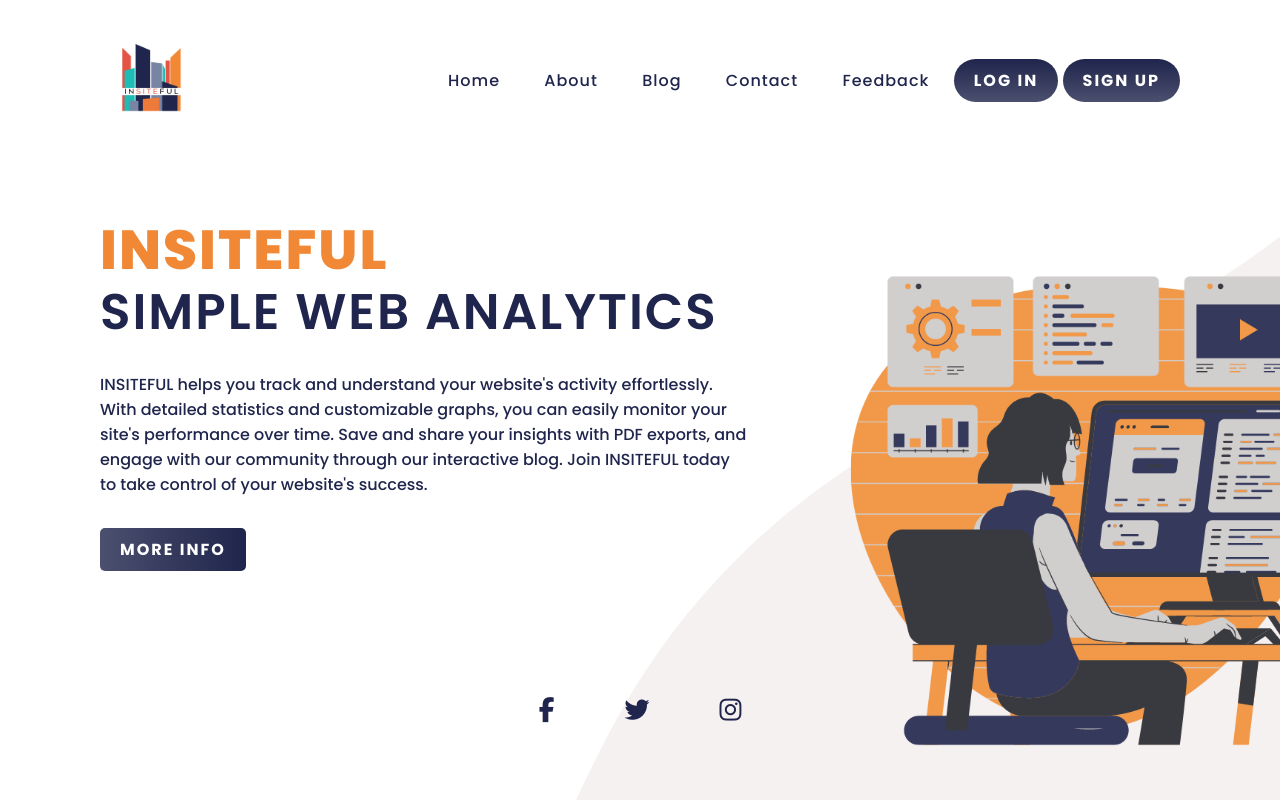
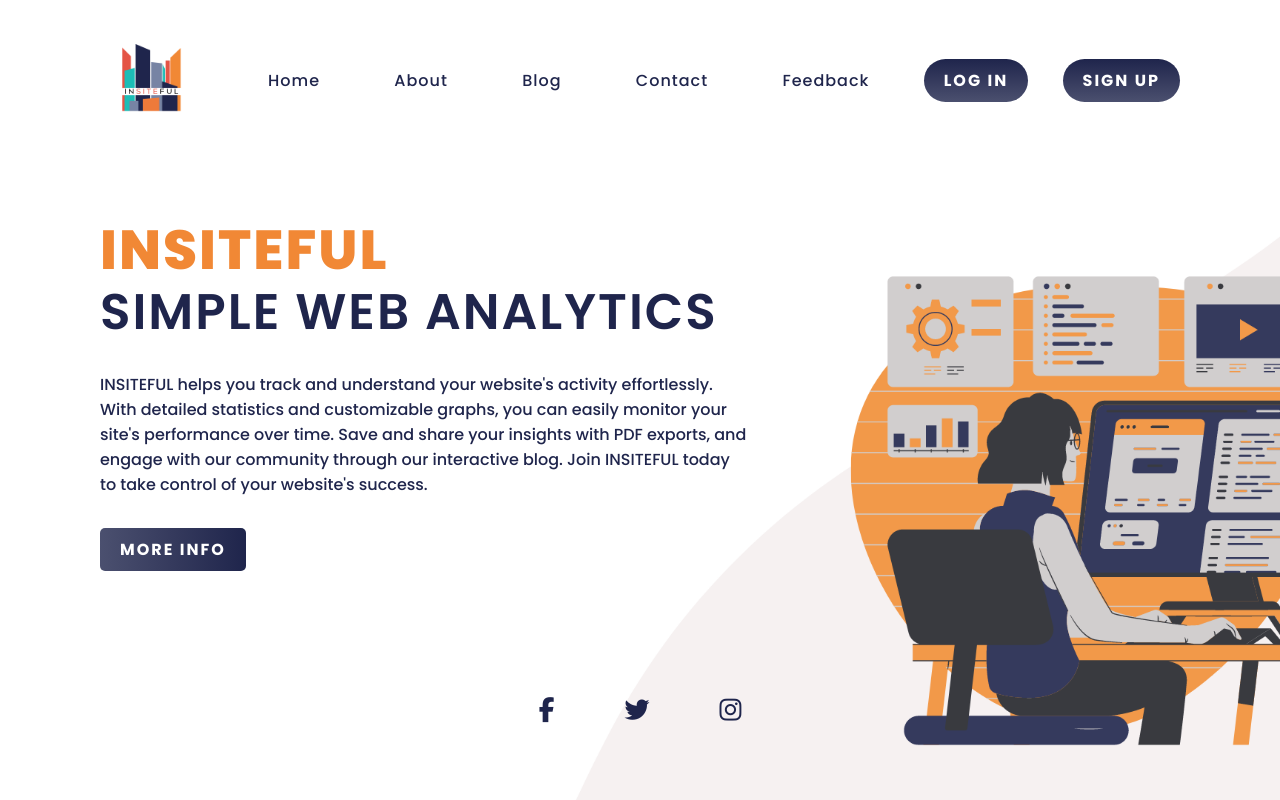
Before and after one commit to salemprojetphp/Insiteful, a PHP site: page / in a window 1280 px wide. Run offline with PHP 8.4, Linux system fonts and the light colour scheme.

Commit message:
landing page v1

```diff
--- a/landing page/style.css
+++ b/landing page/style.css
@@ -62,7 +62,7 @@ header .navigation a.login-btn{
     transition-property: background , transform;
 }
 header .navigation a:not(:last-child){
-    marging-right: 30px;
+    margin-right: 30px;
 }
 header .navigation a.login-btn:hover{
     background-image: linear-gradient(to bottom,#1F254C,#353A5D,#4B506F,grey);
```
